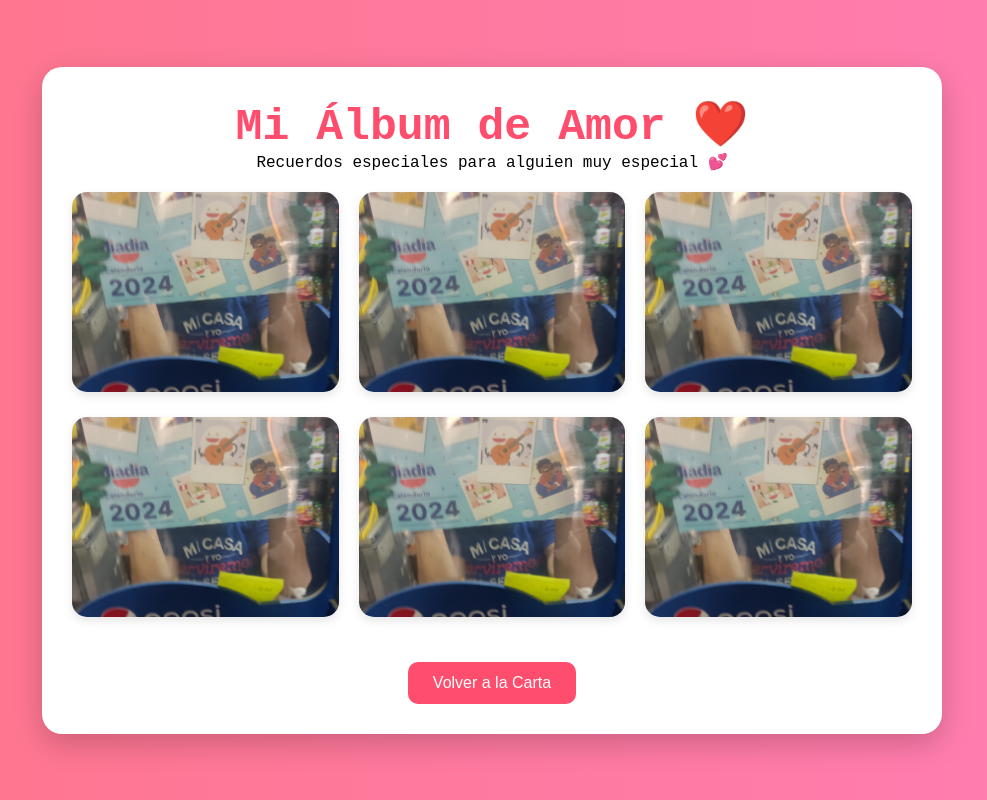
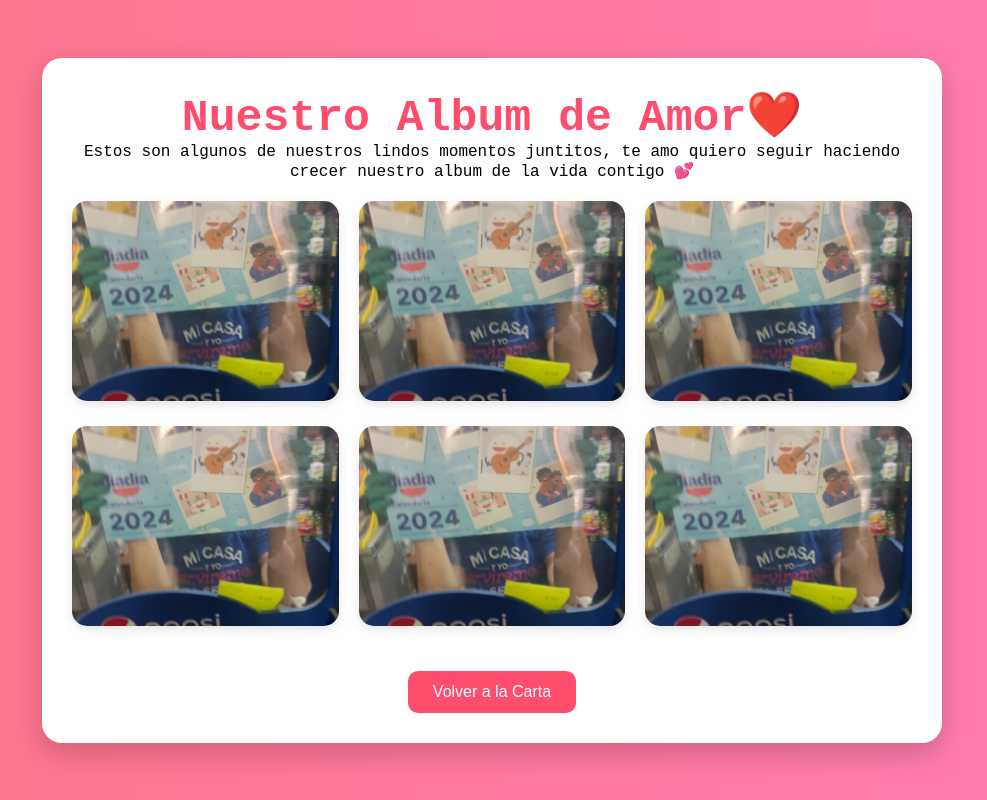
Before and after one commit to hulkychm/svalentinn, a plain HTML site: page album.html in a window 1280 px wide. Shown: the whole page, without its empty margins (148-1135 px from the left). Drawn offline with Linux system fonts and the light colour scheme.

Commit message:
Update album.html

```diff
--- a/album.html
+++ b/album.html
@@ -9,8 +9,8 @@
 <body>
   <div class="album-container">
     <header>
-      <h1>Mi Álbum de Amor <span class="heart">❤️</span></h1>
-      <p>Recuerdos especiales para alguien muy especial 💕</p>
+      <h1>Nuestro Album de Amor<span class="heart">❤️</span></h1>
+      <p>Estos son algunos de nuestros lindos momentos juntitos, te amo quiero seguir haciendo crecer nuestro album de la vida contigo 💕</p>
     </header>
     <div class="gallery">
       <div class="photo">
```
